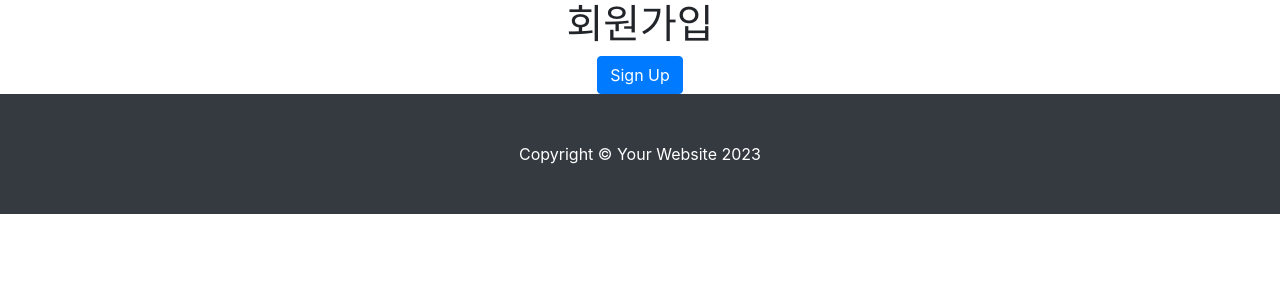
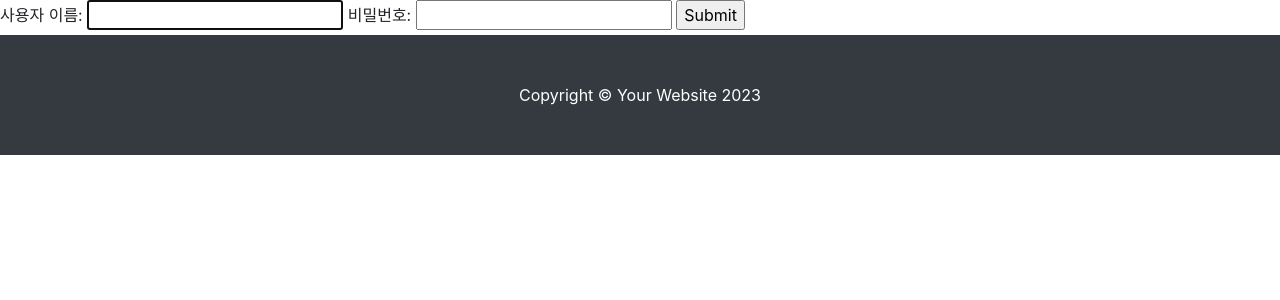
Before and after one commit to projectmiluju/comento_site, a Django app: page /accounts/signup/ in a window 1280 px wide. Shown: the part 56-356 px from the top of the page. Run offline with Django 4.2, Linux system fonts and the light colour scheme; some libraries are stand-ins or nearby versions.

Commit message:
feat(회원가입): 실험중

```diff
--- a/myproject/templates/accounts/signup.html
+++ b/myproject/templates/accounts/signup.html
@@ -28,11 +28,17 @@
 <!--    </form>-->
 <!--</div>-->
 
-<div class="wrapper" style="text-align: center;">
-    <h1>회원가입</h1>
-    <form method="POST">
-        {% csrf_token %}
-        <input type="submit" class="btn btn-primary" value="Sign Up">
-    </form>
-</div>
+<!--<div class="wrapper" style="text-align: center;">-->
+<!--    <h1>회원가입</h1>-->
+<!--    <form method="POST">-->
+<!--        {% csrf_token %}-->
+<!--        <input type="submit" class="btn btn-primary" value="Sign Up">-->
+<!--    </form>-->
+<!--</div>-->
+
+<form action="/your-name/" method="post">
+    {% csrf_token %}
+    {{ form }}
+    <input type="submit" value="Submit">
+</form>
 {% endblock %}
```
Also changed, not shown: myproject/db.sqlite3.
